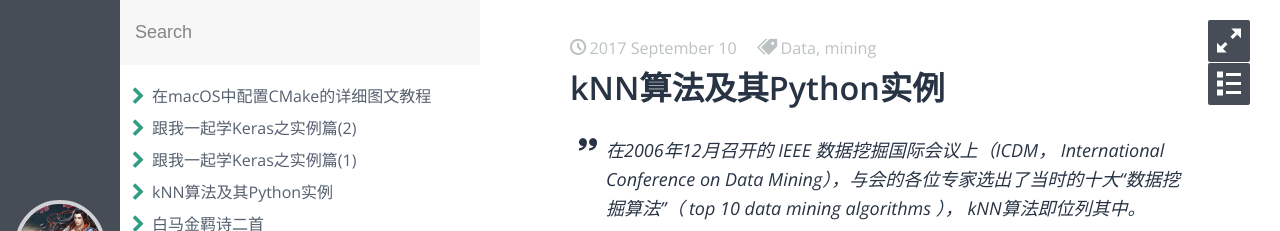
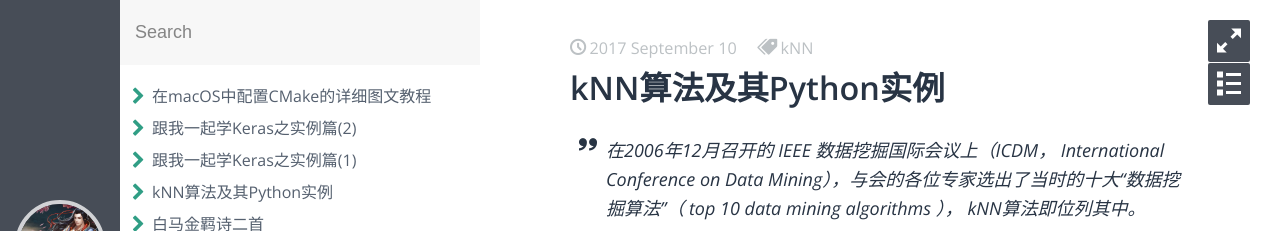
Before and after one commit to fzuo/baimafujinji, a Jekyll site: the page built from _posts/datamining/2017-09-10-knn-python.md, in a window 1280 px wide. Shown: the top 231 px of the page. Built offline with Jekyll 4.4.1, drawn with Linux system fonts in a browser that asks for light colours; some web fonts are replaced.

Commit message:
Update 2017-09-10-knn-python.md

```diff
--- a/_posts/datamining/2017-09-10-knn-python.md
+++ b/_posts/datamining/2017-09-10-knn-python.md
@@ -2,7 +2,7 @@
 layout: post
 title: kNN算法及其Python实例
 category: 数据挖掘
-tags: Data mining
+tags: kNN
 keywords: kNN,数据挖掘
 ---
 
@@ -135,6 +135,3 @@ HPI = (264+139+139)/3 = 180.7
 
 [^1]:[网址链接1](http://scikit-learn.org/stable/modules/generated/sklearn.neighbors.KNeighborsClassifier.html#sklearn.neighbors.KNeighborsClassifier)
 [^2]:[网址链接2](http://www.saedsayad.com/k_nearest_neighbors_reg.htm)
-
-
-<span style="color:blue">**（本文完）**</span>
```
